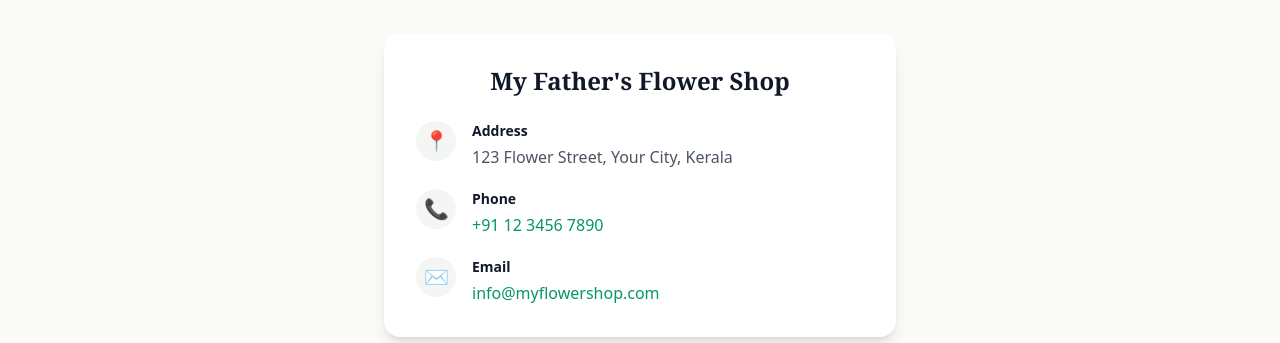
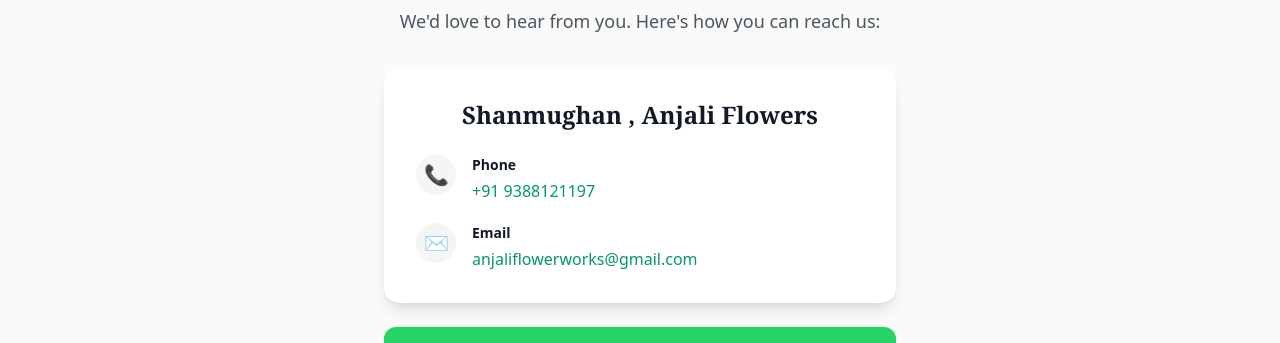
Before and after one commit to vaisakhnoff/flower-shop-app, a React (Vite) app: page /contact in a window 1280 px wide. Shown: the part 290-633 px from the top of the page. Built offline with nearby package versions, Linux system fonts and the light colour scheme; no server answers.

Commit message:
name change

```diff
--- a/src/pages/ContactPage.tsx
+++ b/src/pages/ContactPage.tsx
@@ -2,9 +2,9 @@
 
 const WHATSAPP_NUMBER = import.meta.env.VITE_WHATSAPP_NUMBER;
 
-const BUSINESS_NAME = "My Father's Flower Shop";
-const BUSINESS_EMAIL = "info@myflowershop.com";
-const BUSINESS_PHONE = "+91 12 3456 7890";
+const BUSINESS_NAME = "Shanmughan , Anjali Flowers";
+const BUSINESS_EMAIL = "anjaliflowerworks@gmail.com";
+const BUSINESS_PHONE = "+91 9388121197";
 const BUSINESS_ADDRESS = "123 Flower Street, Your City, Kerala";
 
 export default function ContactPage() {
@@ -17,7 +17,7 @@
       return;
     }
 
-    const message = `Hi, I have a general question about your services.`;
+    const message = `Hi, നിങ്ങളുടെ സേവനങ്ങളിൽ എന്തെല്ലാം ഉൾപ്പെടുന്നു ?.`;
     const encodedMessage = encodeURIComponent(message);
     const whatsappUrl = `https://wa.me/${WHATSAPP_NUMBER}?text=${encodedMessage}`;
 
@@ -44,20 +44,7 @@
           </h2>
 
           <div className="space-y-5">
-            {/* Address */}
-            <div className="flex items-start gap-4">
-              <div className="flex-shrink-0 w-10 h-10 bg-stone-100 rounded-full flex items-center justify-center text-xl">
-                📍
-              </div>
-              <div className="flex-1">
-                <p className="text-sm font-semibold text-gray-900 mb-1">
-                  {t.address}
-                </p>
-                <p className="text-sm md:text-base text-gray-600 leading-relaxed">
-                  {BUSINESS_ADDRESS}
-                </p>
-              </div>
-            </div>
+
 
             {/* Phone */}
             <div className="flex items-start gap-4">
```
